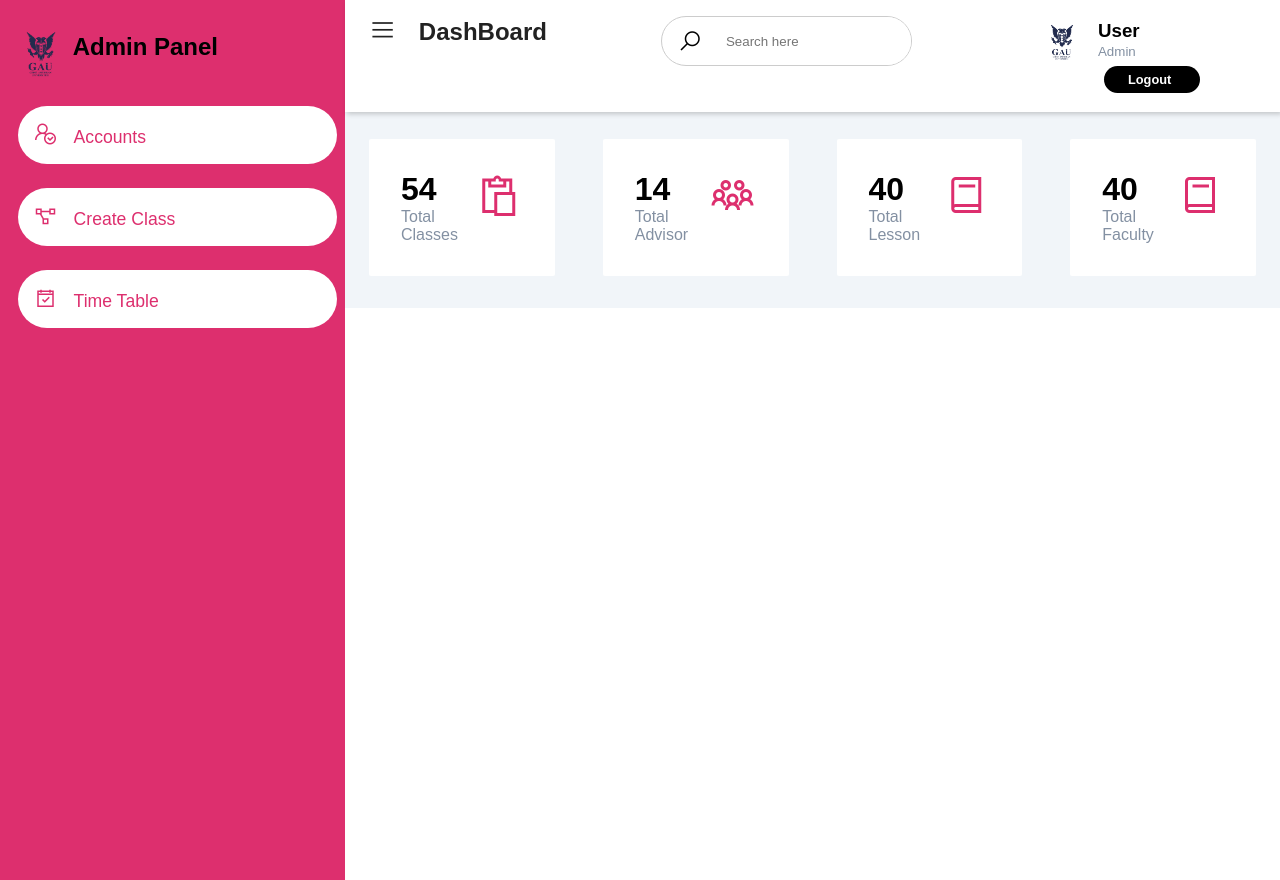
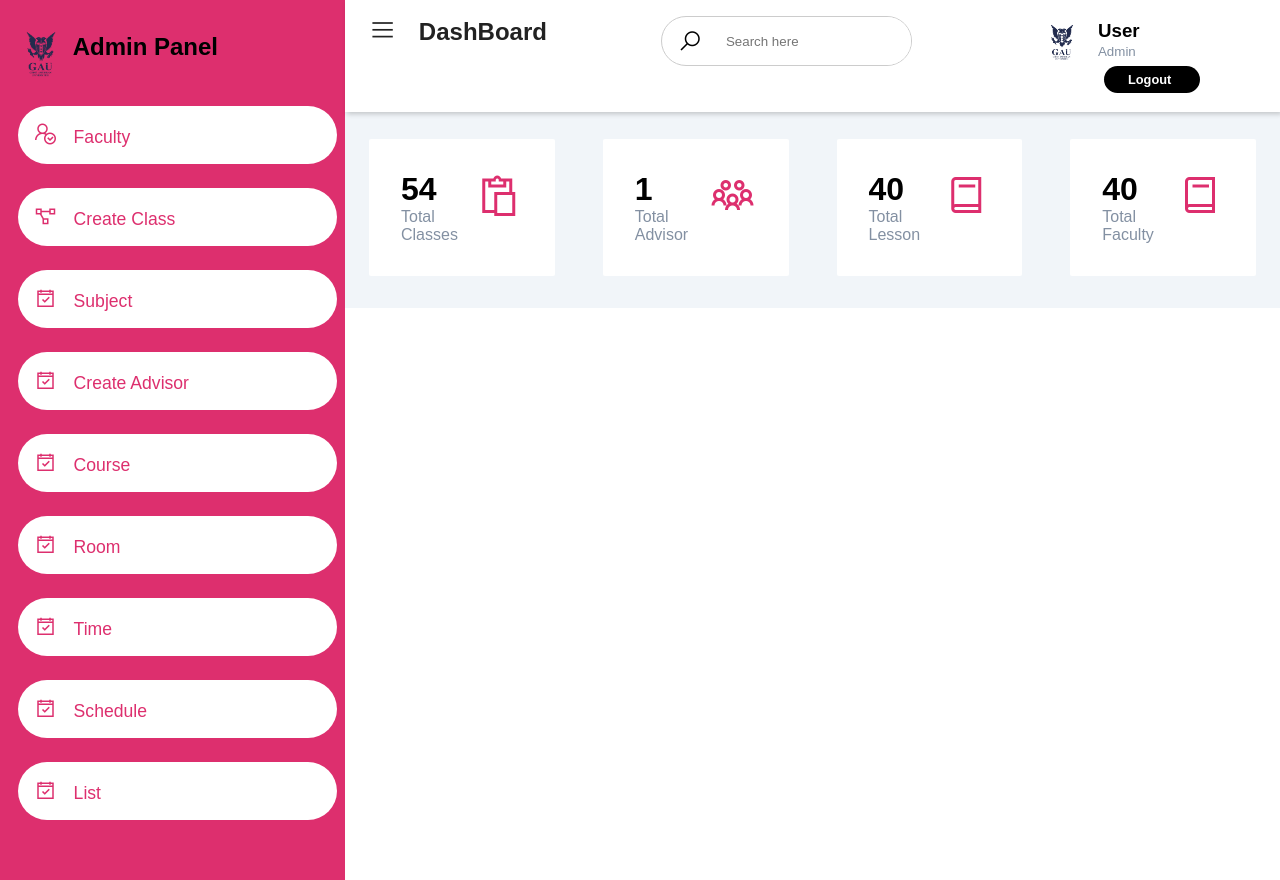
Before and after one commit to fehmicanbaran/Grad, a PHP site: page /admin.php in a window 1280 px wide. Run offline with PHP 8.4, Linux system fonts and the light colour scheme; tables that the repository leaves empty or names only in its code hold one stand-in row (values such as "Sample post").

Commit message:
Refactor

```diff
--- a/admin.php
+++ b/admin.php
@@ -29,7 +29,7 @@ include "include/dbh.inc.php";
             <ul>
                 <li class="">
                     <a href="admin.php?accounts" class="active"><span
-                            class="las la-user-check"></span><span>Accounts</span></a>
+                            class="las la-user-check"></span><span>Faculty</span></a>
 
                 </li>
             </ul>
@@ -41,8 +41,37 @@ include "include/dbh.inc.php";
             </ul>
             <ul>
                 <li>
-                    <a href="admin.php?timetable" class="active"><span class="las la-calendar-check"></span><span>Time
-                            Table</span></a>
+                    <a href="admin.php?timetable" class="active"><span class="las la-calendar-check"></span><span>Subject</span></a>
+                </li>
+            </ul>
+            <ul>
+                <li>
+                    <a href="admin.php?timetable" class="active"><span class="las la-calendar-check"></span><span>Create Advisor</span></a>
+                </li>
+            </ul>
+            <ul>
+                <li>
+                    <a href="admin.php?timetable" class="active"><span class="las la-calendar-check"></span><span>Course</span></a>
+                </li>
+            </ul>
+            <ul>
+                <li>
+                    <a href="admin.php?timetable" class="active"><span class="las la-calendar-check"></span><span>Room</span></a>
+                </li>
+            </ul>
+            <ul>
+                <li>
+                    <a href="admin.php?timetable" class="active"><span class="las la-calendar-check"></span><span>Time</span></a>
+                </li>
+            </ul>
+            <ul>
+                <li>
+                    <a href="admin.php?timetable" class="active"><span class="las la-calendar-check"></span><span>Schedule</span></a>
+                </li>
+            </ul>
+            <ul>
+                <li>
+                    <a href="admin.php?timetable" class="active"><span class="las la-calendar-check"></span><span>List</span></a>
                 </li>
             </ul>
         </div>
@@ -67,7 +96,7 @@ include "include/dbh.inc.php";
                 <div>
                     <h3>
                         <?php
-                $sql="select * from users";
+                $sql="select * from users where userType='admin'";
                 $result=mysqli_query($conn,$sql);
                 $row=mysqli_fetch_array($result);
                 echo $row[1];
@@ -76,7 +105,7 @@ include "include/dbh.inc.php";
 
                     <small>
                         <?php
-                $sql="select * from users";
+                $sql="select * from users where userType='admin'";
                 $result=mysqli_query($conn,$sql);
                 $row=mysqli_fetch_array($result);
                 echo ucwords($row[4]);
@@ -106,7 +135,13 @@ include "include/dbh.inc.php";
                 </div>
                 <div class="card-single">
                     <div>
-                        <h1>14</h1>
+                        <h1><?php
+                        $sql="select userType='advisor', Count(*) from users";
+                        $result=mysqli_query($conn,$sql);
+                        $row=mysqli_num_rows($result);
+                        echo $row;
+                        ?>
+                        </h1>
                         <span>Total Advisor</span>
                     </div>
                     <div>
```
